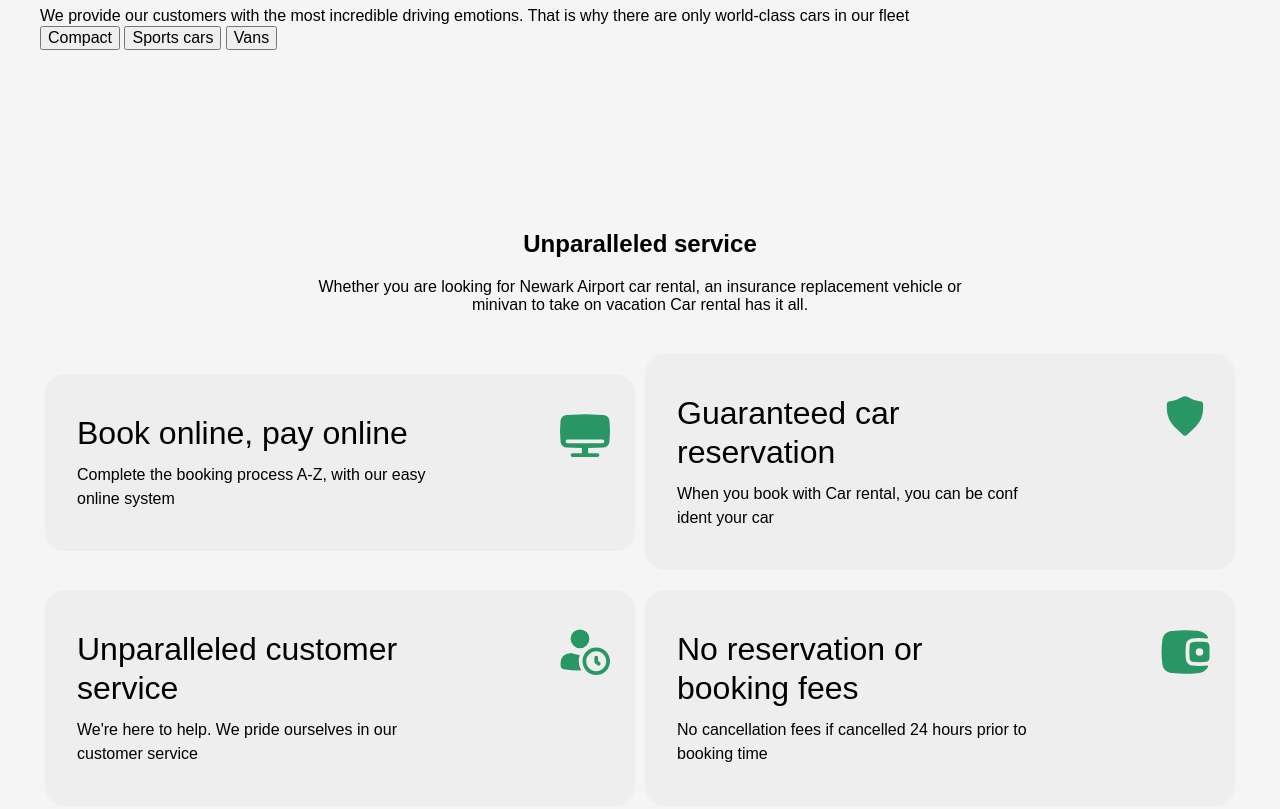
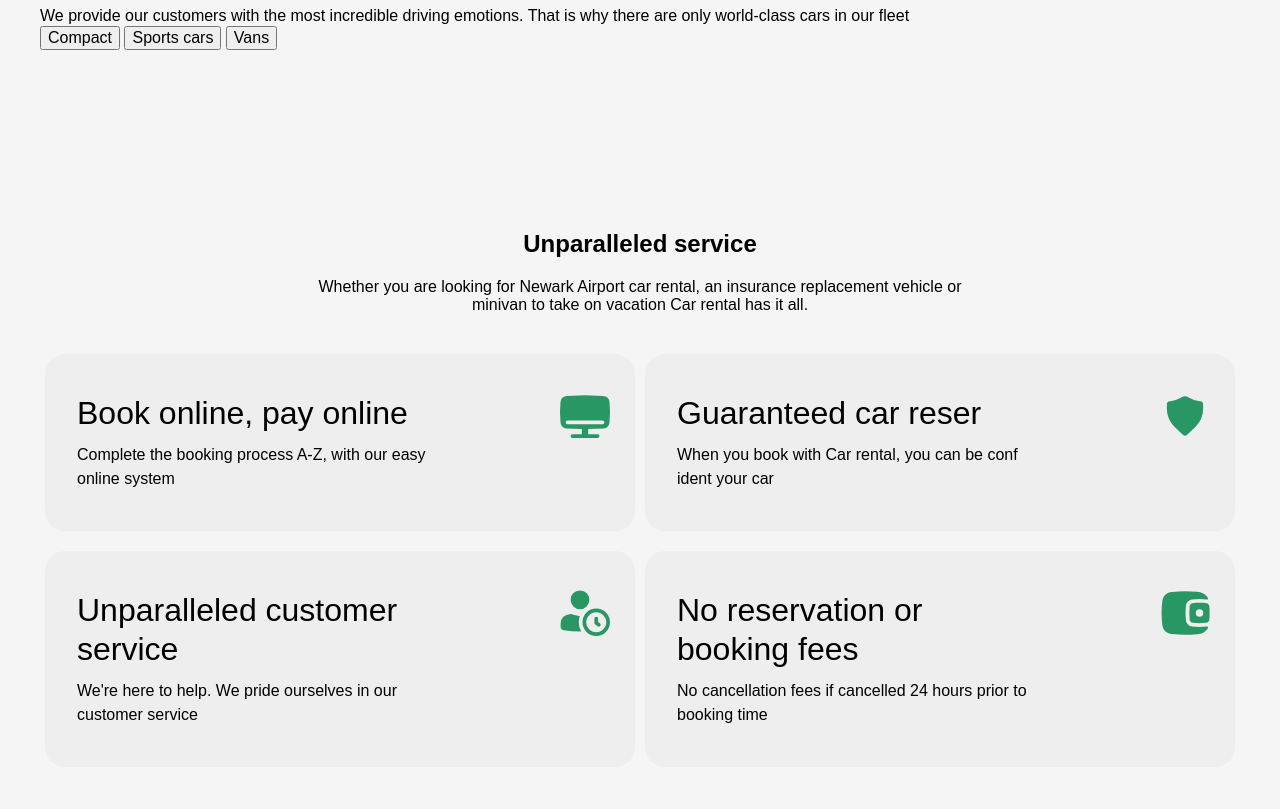
Before and after one commit to doniyor-eshmamatov/competition, a plain HTML site: page index.html in a window 1280 px wide. Shown: the part 678-1487 px from the top of the page. Drawn offline with nearby package versions, Linux system fonts and the light colour scheme.

Commit message:
finished service section

```diff
--- a/index.html
+++ b/index.html
@@ -185,7 +185,7 @@
                         <li class="service__item">
                             <div class="service__content">
                                 <h3 class="service__subtitle">
-                                    Guaranteed car reservation
+                                    Guaranteed car reser
                                 </h3>
                                 <p class="servicec__subtext">
                                     When you book with Car rental, you can be conf ident your car
```
